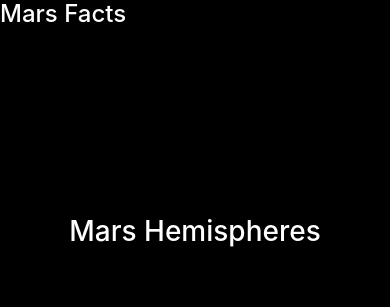
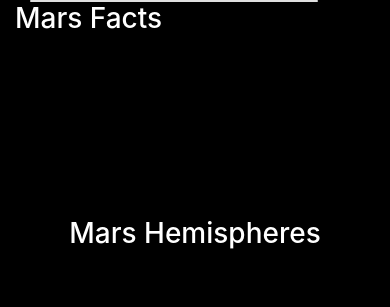
Before and after one commit to lyli888/Level-8-Web-Scraping-Document-Databases, a Flask app: page / in a window 390 px wide. Shown: the part 403-710 px from the top of the page. Run offline with Flask 2, Linux system fonts and the light colour scheme; data that the repository does not hold is empty; some libraries are stand-ins or nearby versions.

Commit message:
update index.html

```diff
--- a/Missions_To_Mars/templates/index.html
+++ b/Missions_To_Mars/templates/index.html
@@ -31,6 +31,7 @@
         </div>
 
 
+
         <div class="container">
             <div class="row">
                 <!-- Featured Image-->
@@ -39,11 +40,16 @@
                     <img src="{{ mars_info.featured_image }}" style="max-width:100%; max-height: auto;" alt="Mars Featured Image">
                 </div>
 
+                <div class="col-lg-4 col-md-4 col-sm-12">
+                    <div class="card" style="width: 18rem;">
+                    </div>
 
                 <div class="row">
                     <!-- Table -->
                     <br>
-                    <h4>Mars Facts</h4>
+                    <h3>Mars Facts</h3>
+                    <br>
+                    <br>
                     <div style="max-width: 450px; max-height: 150px; font-size: 15px; margin-bottom: 65px;">
                         {{ mars_info.table|safe}}
                     </div>
```
Also changed, not shown: 2 other files.
